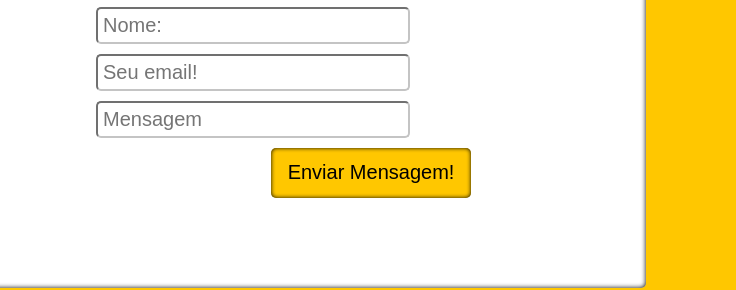
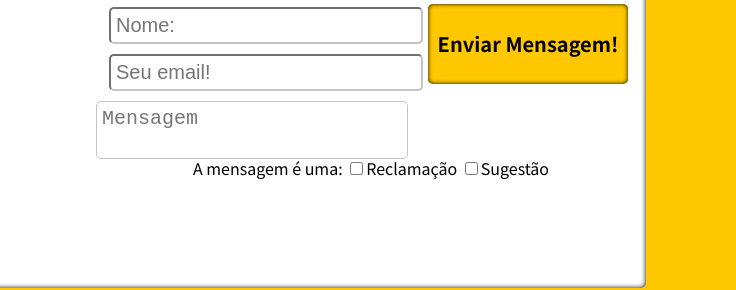
Before and after one commit to lucassmelloo/projeto-pessoal-melloimoveis, a plain HTML site: page index.html in a window 1280 px wide. Shown: the part 1580-1870 px from the top of the page, 544-1280 px from the left. Drawn offline with Linux system fonts and the light colour scheme.

Commit message:
Melhorando formulario

```diff
--- a/index.html
+++ b/index.html
@@ -71,12 +71,17 @@
                         <div class="form">
                             <h2>Queremos sua opnião! Esse é nossa plataforma de comunicação, digite sua mensagem e classifique caso for uma reclamação</h2>
                             <div class="divform">
-                                <div class="selection">
+                                <div class="separation">
                                     <input class="input" type="text" placeholder="Nome:">
                                     <input class="input" type="email" placeholder="Seu email!">
-                                    <input class="input" type="text" placeholder="Mensagem">
                                 </div>
                                 <button class="lastbutton">Enviar Mensagem!</button>
+                            </div>
+                                <textarea class="input" type="text" placeholder="Mensagem"></textarea>
+                            <label name="isAComplaint">A mensagem é uma:
+                                <input type="checkbox"><span>Reclamação</span>
+                                <input type="checkbox"><span>Sugestão</span>
+                            </label>
                             </div>
                         </div>
                     </div>
--- a/styles/style.css
+++ b/styles/style.css
@@ -210,7 +210,14 @@ h2{
     cursor: pointer;
 }
 
-.input{
+.divform{
+    display: inline-flex;
+    vertical-align: center;
+    align-items: center;
+    margin: auto;
+}
+
+.input, textarea{
     color:#90A4AE;
     display: flex;
     width: 300px;
@@ -220,22 +227,23 @@ h2{
     border-color: #c4c4c4;
     outline: none;
     padding: 5px;
+    resize: none;
 }
 
 .lastbutton{
-    margin-left: 30px;
+    font-family: "Noto Sans SC", sans-serif;
+    font-weight: bold;
     font-size: 20px;
     width: 200px;
-    height: 50px;
+    height: 80px;
     background: #FFC700;
     text-align: center;
-    margin: auto;
+    margin: 5px;
     box-shadow: inset 0 0 4px #000000;
     border: none;
     border-radius: 5px;
-    margin: 10px;
+
 }
-
 
 footer{
     background: #c4c4c4;
```
